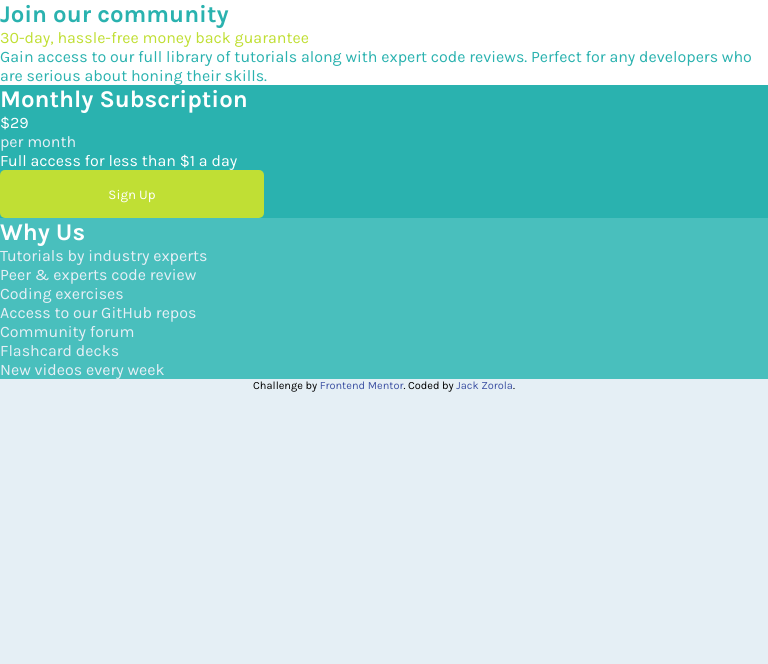
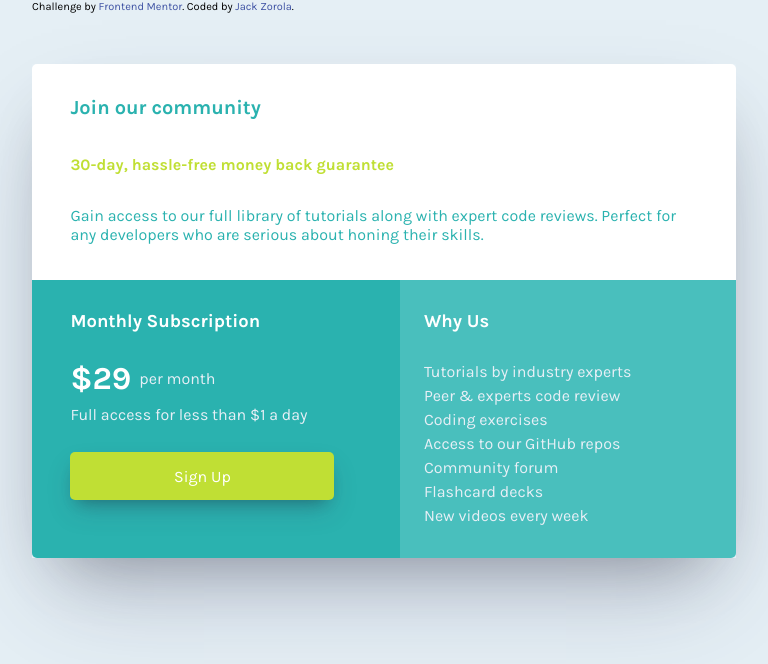
Before and after one commit to jackzorola10/single-price-grid-component-master, a plain HTML site: page index.html in a window 768 px wide. Drawn offline with Linux system fonts and the light colour scheme.

Commit message:
Added all the styles and the responsiveness, I believe it's ready

```diff
--- a/index.html
+++ b/index.html
@@ -19,8 +19,10 @@
 
   <section class="mSub"> <!-- Monthly Subscription-->
     <h2>Monthly Subscription</h2>
-    <span class="price">$29</span>
-    <p class="pMonth">per month</p>
+    <div class="midSection">
+      <span class="price">$29</span>
+      <span class="pMonth">per month</span>
+    </div>
     <p>Full access for less than $1 a day</p>
     <button>Sign Up</button>
   </section>
@@ -41,7 +43,7 @@
   <footer>
     <p class="attribution">
       Challenge by <a href="https://www.frontendmentor.io?ref=challenge" target="_blank">Frontend Mentor</a>.
-      Coded by <a href="#">Jack Zorola</a>.
+      Coded by <a href="https://github.com/jackzorola10">Jack Zorola</a>.
     </p>
   </footer>
 </body>
--- a/styles.css
+++ b/styles.css
@@ -10,6 +10,8 @@
 
     body{
         background-color:  hsl(204, 43%, 93%);
+        margin: 4rem 2rem;
+        box-shadow: rgba(50, 50, 93, 0.25) 0px 50px 100px -20px, rgba(0, 0, 0, 0.3) 0px 30px 60px -30px;
     }
 
     .attribution {
@@ -20,59 +22,165 @@
         color: hsl(228, 45%, 44%);
     }
 
+    footer{
+        position: absolute;
+        top:0px;
+    }
+
+
+    /* ######################################### */
+    /* ####### Join our community ####### */
+    /* ######################################### */
+
     .joinOur {
         background-color: #FFFFFF;
     }
 
     h1 {
-        color: hsl(179, 62%, 43%) ;
+        color: hsl(179, 62%, 43%);
+        margin-bottom: 2.25rem;
+        font-size: 1.25rem;
     }
 
     .joinOur span {
         color: hsl(71, 73%, 54%);
-        font-weight: 400;
+        font-weight: 700;
 
     }
 
     .joinOur p {
         color: hsl(179, 62%, 43%);
+        margin-top: 2rem;
+    }
 
-    }
+    /* ######################################### */
+    /* ####### Monthly Subscription ####### */
+    /* ######################################### */
 
     .mSub {
         background-color: hsl(179, 62%, 43%);
         color: #FFFFFF;
         display: flex;
         flex-direction: column;
+    }
 
+    .midSection {
+        display: flex;
+        flex-direction: row;
+        align-items: center;
     }
 
     .pMonth {
-        color: #E7EFF6 ;
+        color: #E7EFF6;
+        display: inline;
+        margin-left: .5rem;
     }
 
-
-    .whyUs {
-        background-color: #49BFBD;
+    .price  {
+        display: inline;
+        font-size: 2rem;
+        font-weight: 700;
     }
 
-    .price,  {
+    .mSub p {
+        margin: .5rem 0rem 1.75rem 0rem;
+        color: #E7EFF6;
     }
 
     button {
         color: #FFFFFF;
         background-color: hsl(71, 73%, 54%);
         border: 0;
-        height: 48px;
+        height: 3rem;
+        max-height: 3rem;
         flex-grow: 1;
-        max-width: 264px;
+        max-width: 16.5rem;
         border-radius: 5px;
+        font-size: 1rem;
+        box-shadow: rgba(50, 50, 93, 0.25) 0px 13px 27px -5px, rgba(0, 0, 0, 0.3) 0px 8px 16px -8px;
+    }
+
+    button:hover{
+        background-color: hsl(71, 73%, 46%);
+    }
+
+    /* ######################################### */
+    /* ####### Why Us ####### */
+    /* ######################################### */
+
+    .whyUs {
+        background-color: #49BFBD;
     }
 
     h2 {
         color: #FFFFFF;
+        margin-bottom: 1.75rem;
+        font-size: 1.15rem;
     }
 
     ul {
         color: #E7EFF6;
+        line-height: 1.5rem;
     }
+
+    /* ######################################### */
+    /* ######################################### */
+    /* ####### Media Query Sensitives ####### */
+    /* ######################################### */
+    /* ######################################### */
+
+
+@media (max-width: 768px) {
+    body{
+        display: grid;
+        grid-template-areas:
+        "joinOur"
+        "mSub"
+        "whyUs"
+        ;
+        grid-column: 1fr;
+    }
+    .joinOur{
+        grid-area: joinOur;
+         padding: 2.0rem 1.5rem 2.25rem 1.5rem;
+         border-radius: 5px 5px 0 0 ;
+    }
+    .mSub {
+        grid-area: mSub;
+        padding: 1.875rem 1.5rem 1.5rem 1.5rem;
+    }
+    .whyUs{
+        grid-area: whyUs;
+        padding: 1.875rem 1.5rem;
+        border-radius: 0 0 5px 5px;
+    }
+}
+
+@media (min-width: 768px) {
+    body{
+        display: grid;
+        grid-template-areas:
+        "joinOur joinOur"
+        "mSub whyUs"
+        ;
+        grid-column: 1fr 1fr;
+        grid-row: 1fr 1fr;
+
+    }
+    .joinOur{
+        grid-area: joinOur;
+         padding: 2.0rem 2.4rem 2.25rem 2.4rem;
+         border-radius: 5px 5px 0 0 ;
+    }
+    .mSub {
+        grid-area: mSub;
+        padding: 1.875rem 1.5rem 1.5rem 2.4rem;
+        border-radius: 0 0 0 5px;
+    }
+    .whyUs{
+        grid-area: whyUs;
+        padding: 1.875rem 2.4rem 1.875rem 1.5rem;
+        border-radius: 0 0 5px;
+
+    }
+}
```
